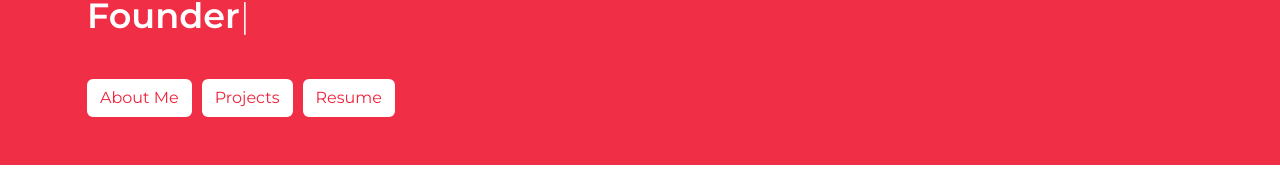
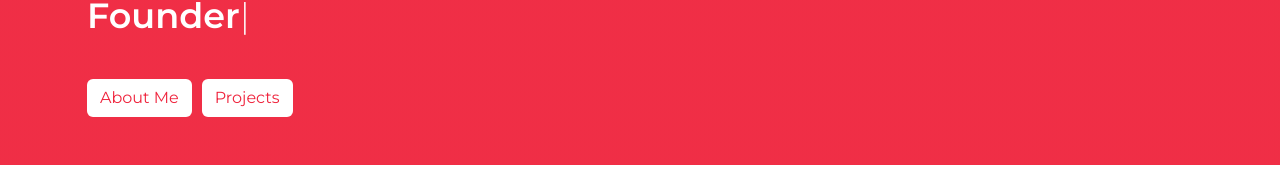
Before and after one commit to TanujKS/personal-website, a Vue app: page / in a window 1280 px wide. Shown: the part 394-563 px from the top of the page. Built offline with nearby package versions, Linux system fonts and the light colour scheme.

Commit message:
Remove resume link from hero buttons
Co-authored-by: Tanuj Siripurapu <tanujsiripurapu@gmail.com>

```diff
--- a/src/components/Hero.vue
+++ b/src/components/Hero.vue
@@ -24,14 +24,6 @@
                 >{{ dynamicButtonText }}</a
               >
               <a class="btn" href="#portfolio" aria-label="View my portfolio projects">Projects</a>
-              <a
-                class="btn"
-                href="https://cdn.tanuj.xyz/resume.pdf"
-                target="_blank"
-                rel="noopener noreferrer"
-                aria-label="Download my resume (PDF)"
-                >Resume</a
-              >
             </nav>
           </div>
         </div>
```
